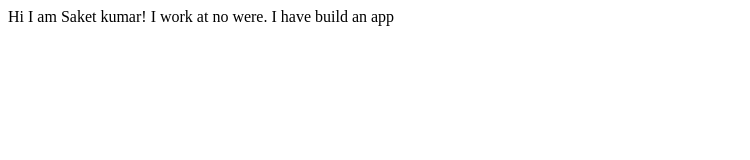
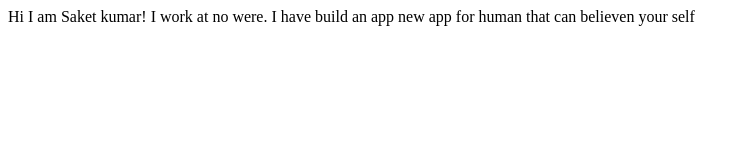
Before and after one commit to kumarsaket601/Saketlearn, a plain HTML site: page index.html in a window 1280 px wide. Shown: the whole page, without its empty margins (0-750 px from the left). Drawn offline with Linux system fonts and the light colour scheme.

Commit message:
update of project details

```diff
--- a/index.html
+++ b/index.html
@@ -15,5 +15,6 @@
 
 I have build an app
 
+   new app for  human that can believen your self
 </body>
 </html>
```
